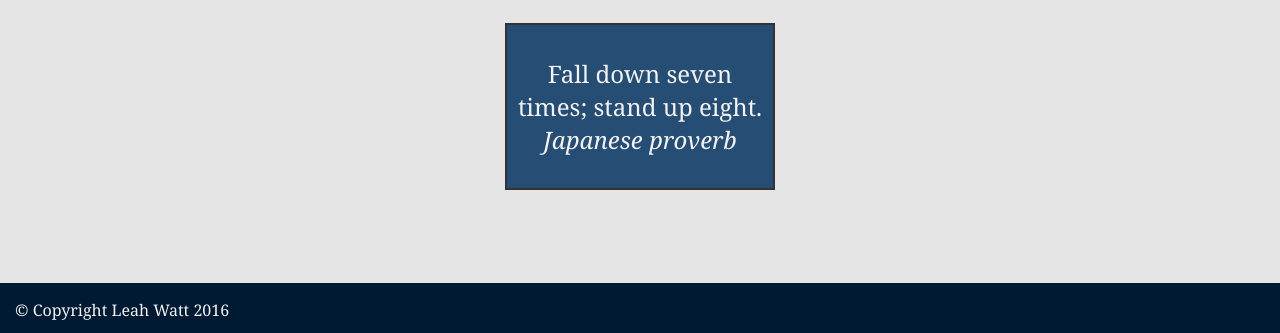
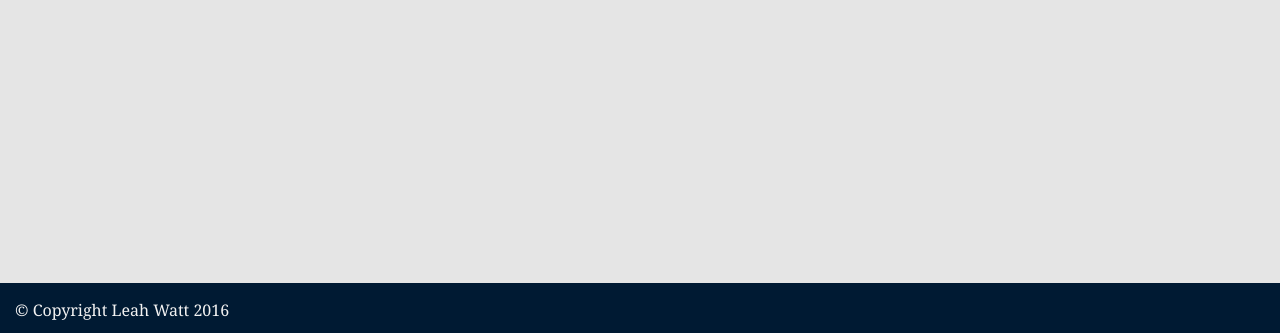
Before and after one commit to leahpwatt/WattPortfolio, a plain HTML site: page index.html in a window 1280 px wide. Shown: the part 467-800 px from the top of the page. Drawn offline with Linux system fonts and the light colour scheme.

Commit message:
removed blockquote and styling

```diff
--- a/index.html
+++ b/index.html
@@ -21,11 +21,11 @@
 				<img src="images/Scuba.jpg" alt="Leah scuba diving in the Philippines" />
 			</p>
 		</div>
-		<blockquote cite="https://en.wikipedia.org/wiki/Japanese_proverbs">
+		<!-- <blockquote cite="https://en.wikipedia.org/wiki/Japanese_proverbs">
 		 	<p>Fall down seven times; stand up eight.
 		 		<i>Japanese proverb</i>
 		 	</p>
-		</blockquote>
+		</blockquote> -->
 		<footer>
 		  	<p>&copy Copyright Leah Watt 2016</p>
 		</footer>
--- a/styles.css
+++ b/styles.css
@@ -55,7 +55,7 @@ img {
 	height: 250px;
 }
 
-blockquote {
+/*blockquote {
 	width: 250px;
 	font-size: 1.5em;
 	background-color: rgb(38, 77, 115);
@@ -65,7 +65,7 @@ blockquote {
 	padding: 8px;
 	margin: auto;
 	color: rgb(242, 242, 242);
-}
+}*/
 
 #leah, .img1 {
 	vertical-align: top;
```
